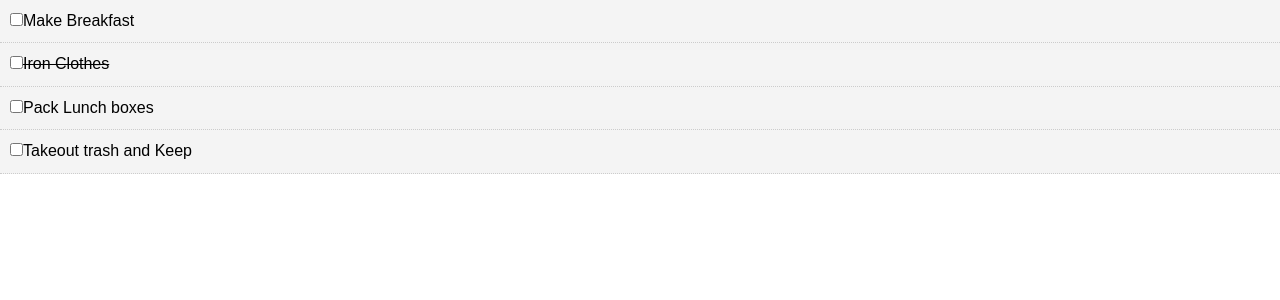
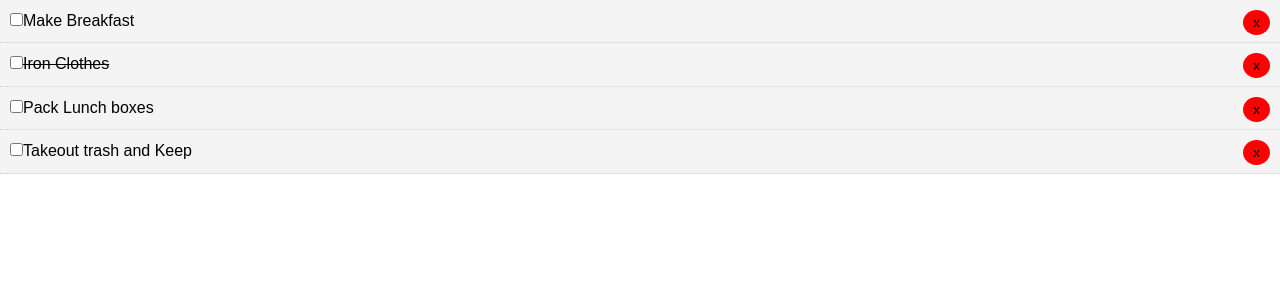
Before and after one commit to rosedimplegeorge/react-practise-todos, a React (Create React App) app: page / in a window 1280 px wide. Shown: the top 300 px of the page. Built offline with nearby package versions, Linux system fonts and the light colour scheme.

Commit message:
Button style added

```diff
--- a/src/components/TodoItem.js
+++ b/src/components/TodoItem.js
@@ -20,13 +20,21 @@ class TodoItem extends Component {
                 <p>
                     <input type="checkbox" onChange={this.props.markComplete.bind(this, id)}/>
                 {title}
+                <button style={btnStyle}>x</button>
                 </p>
             </div>
         );
     }
 }
 
-
+const btnStyle= {
+    backgroundColor: 'red',
+    border: 'none',
+    padding: '5px 10px',
+    borderRadius: '50%',
+    cursor: 'pointer',
+    float: 'right'
+}
 //PropTypes
 TodoItem.propTypes = {
     todo: PropTypes.object.isRequired
```
